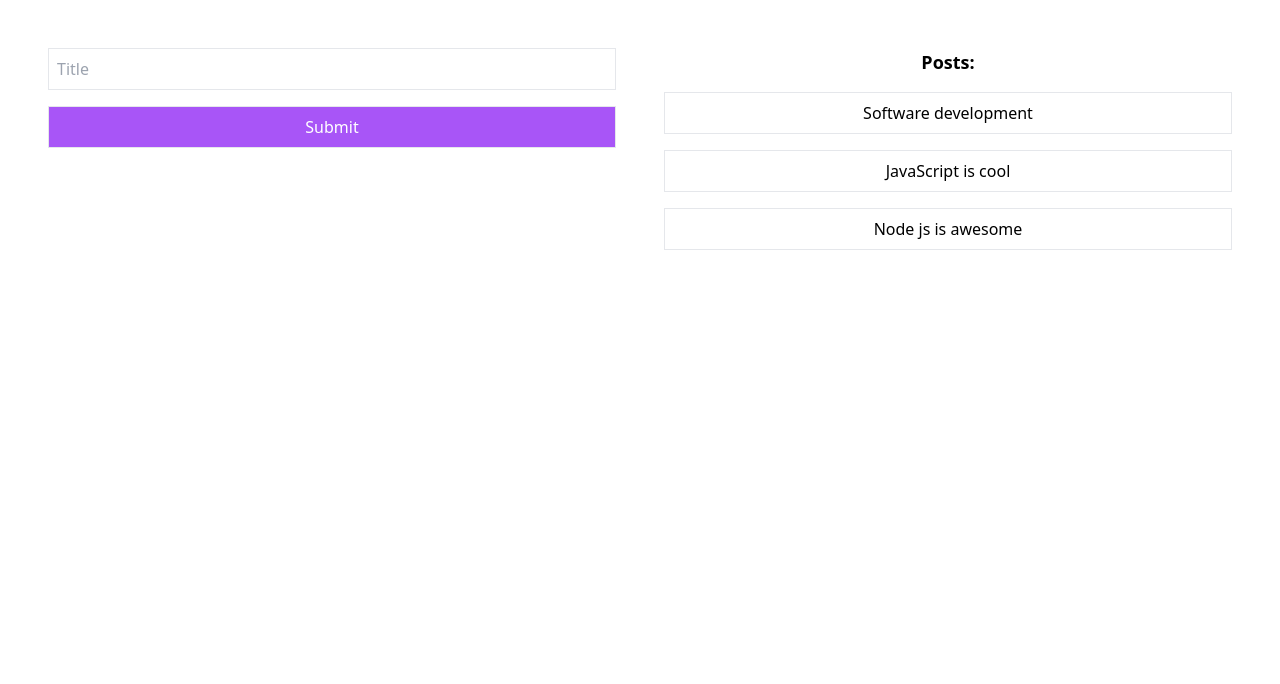
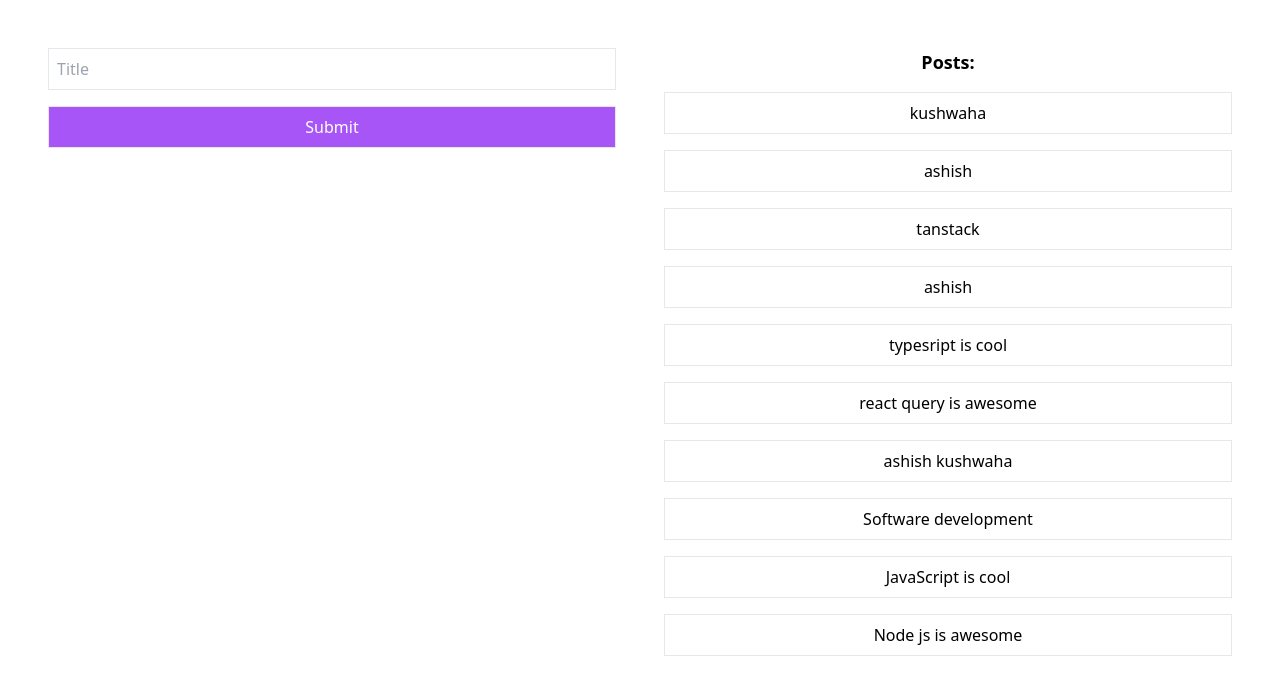
Before and after one commit to geekAshish/react-query-adv, a React (Vite) app: page /optimistic in a window 1280 px wide. Shown: the top 684 px of the page. Built offline with nearby package versions, Linux system fonts and the light colour scheme; data requests are answered from the project's data file.

Commit message:
optimistic updates

```diff
--- a/db.json
+++ b/db.json
@@ -11,6 +11,34 @@
     {
       "id": 3,
       "title": "Software development"
+    },
+    {
+      "id": 1702795850186,
+      "title": "ashish kushwaha"
+    },
+    {
+      "id": 1702796255919,
+      "title": "react query is awesome"
+    },
+    {
+      "id": 1702796289626,
+      "title": "typesript is cool"
+    },
+    {
+      "id": 1702796472364,
+      "title": "ashish"
+    },
+    {
+      "id": 1702796488126,
+      "title": "tanstack"
+    },
+    {
+      "id": 1702797356594,
+      "title": "ashish"
+    },
+    {
+      "id": 1702797433944,
+      "title": "kushwaha"
     }
   ]
 }
--- a/src/optimistic.jsx
+++ b/src/optimistic.jsx
@@ -1,4 +1,13 @@
-import React from 'react';
+// https://tanstack.com/query/latest/docs/react/guides/optimistic-updates
+// 1. update via UI
+// 2. update via cache
+
+// When to use what
+// If you only have one place where the optimistic result should be shown, using variables and updating the UI directly is the approach that requires less code and is generally easier to reason about. For example, you don't need to handle rollbacks at all.
+
+// However, if you have multiple places on the screen that would require to know about the update, manipulating the cache directly will take care of this for you automatically.
+
+
 import { useMutation, useQuery } from '@tanstack/react-query';
 import { queryClient } from './main';
 
@@ -12,7 +21,7 @@ const Optimistic = () => {
             return response;
         },
     });
-    const { mutate, isError } = useMutation({
+    const { mutate, isError, isPending, variables } = useMutation({
         mutationFn: (newProduct) =>
             fetch('http://localhost:3000/posts', {
                 method: 'POST',
@@ -35,6 +44,10 @@ const Optimistic = () => {
         mutate(post);
     };
 
+    const handleRetry = (post) => {
+        mutate(post);
+    }
+
     return (
         <>
             <div className="p-4 flex gap-12">
@@ -54,7 +67,17 @@ const Optimistic = () => {
                 <div className="flex-1">
                     <h2 className="text-lg font-bold mb-4">Posts:</h2>
                     <ul>
-                        {isError && <p className="text-red-500">Something went wrong</p>}
+                        {
+                            isPending && <li className="border p-2 mb-4 opacity-40" key={variables.id}>
+                            Adding... {variables.title}
+                        </li>
+                        }
+                        {isError && <li className="flex justify-between border p-2 mb-4 opacity-40" key={variables.id}>
+                            <p className='text-red-500'>{variables.title} - failed to add</p>
+                            <button className='text-blue-500' onClick={() => {
+                                handleRetry(variables);
+                            }}>retry</button>
+                        </li>}
 
                         {posts?.map((post) => {
                             return (
```
Lines whose indentation alone changed are shown as unchanged.
